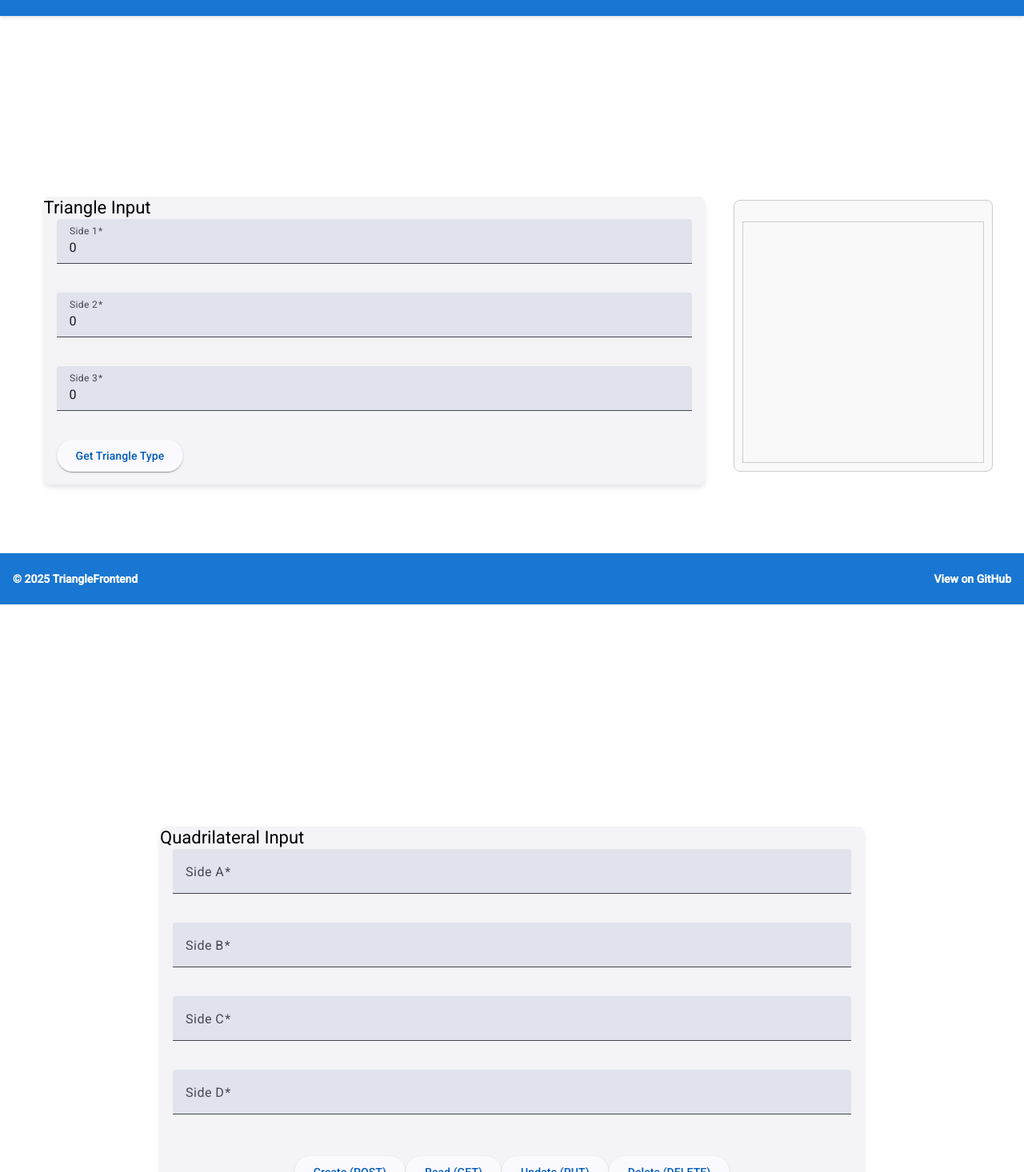
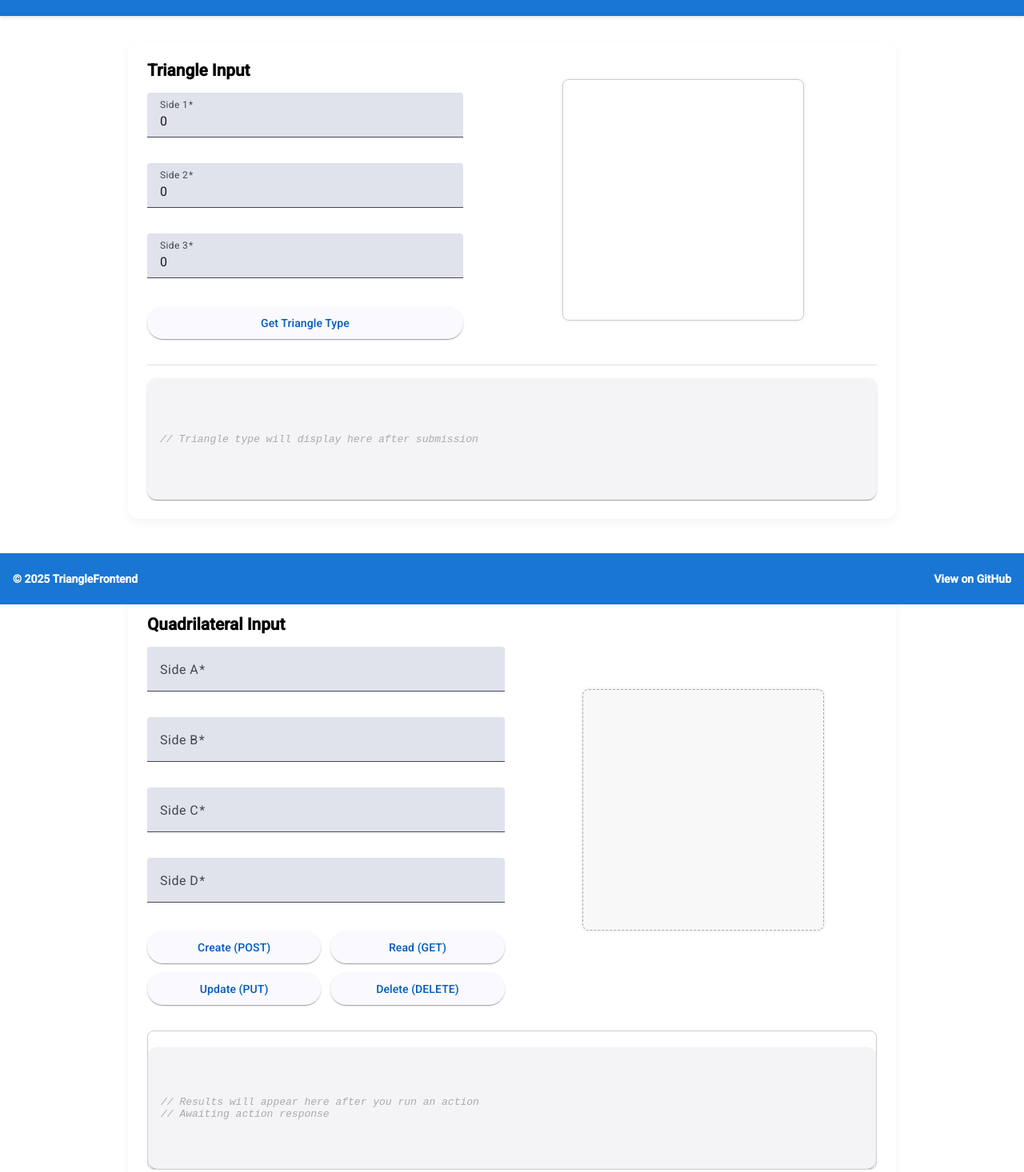
Before and after one commit to Yabina/TriangleFrontend, an Angular app in the folder triangle-frontend/: page / in a window 1280 px wide. Shown: the part 44-1510 px from the top of the page at 80% size. Built offline with nearby package versions, Linux system fonts and the light colour scheme.

Commit message:
Cleaned up front end

```diff
--- a/triangle-frontend/src/app/app.component.css
+++ b/triangle-frontend/src/app/app.component.css
@@ -1,59 +1,56 @@
-/* Quad UX Responses */
-.response-wrapper {
-  border: 1px solid #ccc;
-  margin-top: 1rem;
-  border-radius: 4px;
-  overflow: hidden;
-  transition: border-color 0.3s ease;
-}
-
-.action-bar {
-  height: 6px;
-  width: 100%;
-  background-color: transparent;
-  transition: background-color 0.3s ease;
-}
-
-.response-wrapper.post .action-bar {
-  background-color: #1976d2;
-}
-
-.response-wrapper.get .action-bar {
-  background-color: #388e3c;
-}
-
-.response-wrapper.put .action-bar {
-  background-color: #f9a825;
-}
-
-.response-wrapper.delete .action-bar {
-  background-color: #d32f2f;
-}
-
-.response-content {
-  background-color: #f5f5f5;
-  padding: 1rem;
-  font-family: monospace;
-}
-
 .container {
   display: flex;
   flex-direction: column;
-  align-items: center;
-  justify-content: center;
-  min-height: 100vh;
-  padding: 1rem;
+  gap: 2rem;
+  padding: 2rem;
+  max-width: 960px;
+  margin: 0 auto;
 }
 
-mat-card {
-  border-radius: 8px;
-  box-shadow: 0 4px 6px rgba(0, 0, 0, 0.1);
-  margin: 1rem;
+.bento-box {
+  display: flex;
+  flex-direction: column;
+  background: white;
+  border-radius: 12px;
+  box-shadow: 0 4px 12px rgba(0, 0, 0, 0.05);
+  padding: 1.5rem;
+  gap: 1rem;
+  margin-bottom: 2rem;
+}
+
+.bento-title {
+  font-size: 1.3rem;
+  font-weight: 600;
+  margin-bottom: 1rem;
+}
+
+.bento-main {
+  display: grid;
+  grid-template-columns: auto auto; /* form stays narrow */
+  gap: 2rem;
+  align-items: flex-start;
+  /* justify-content: center; */
+}
+
+.bento-form {
+  display: flex;
+  flex-direction: column;
+  gap: 1rem;
+}
+
+.bento-response {
+  margin-top: 1rem;
+  border-top: 1px solid #ddd;
+  padding-top: 1rem;
+}
+
+.mat-card {
+  margin-bottom: 0;
 }
 
 canvas {
   border: 1px solid #ccc;
-  margin-top: 1rem;
+  /* margin-top: 1rem; */
 }
 
 /* Flexbox layout for the triangle section */
@@ -67,13 +64,15 @@ canvas {
 /* Style for the canvas container */
 .triangle-canvas {
   display: flex;
+  justify-content: center;
   align-items: center;
-  justify-content: center;
-  border: 1px solid #ccc;
-  padding: 10px;
-  background-color: #f9f9f9;
+  /* padding-top: 1rem; */
+  height: 100%;
+}
+
+.triangle-canvas canvas {
   border-radius: 8px;
-  margin-top: 20px;
+  box-shadow: 0 0 4px rgba(0, 0, 0, 0.1);
 }
 
 .footer {
@@ -104,6 +103,17 @@ canvas {
 .spacer {
   flex: 1;
 }
+
+.button-group {
+  display: grid;
+  grid-template-columns: 1fr 1fr;
+  gap: 0.75rem;
+}
+
+.button-group button {
+  width: 100%;
+}
+
 
 button.mat-raised-button {
   transition: transform 0.2s ease, box-shadow 0.2s ease;
@@ -145,7 +155,6 @@ form#quadForm button.mat-raised-button {
 
 /* Add spacing between input fields */
 mat-form-field {
-  margin-bottom: 16px; /* Adds space below each input field */
   width: 100%; /* Ensures consistent width for input fields */
 }
 
@@ -159,8 +168,58 @@ form button.mat-raised-button {
   margin: 0 8px; /* Adds horizontal spacing between buttons */
 }
 
-.button-group {
+.tight-form .form-fields {
   display: flex;
-  justify-content: center; /* Centers the buttons */
-  margin-top: 16px; /* Adds spacing above the button group */
+  flex-direction: column;
+  gap: 0.75rem; /* clean spacing without margin overrides */
 }
+
+/* Quad UX Responses */
+.response-wrapper {
+  border: 1px solid #ccc;
+  border-radius: 8px;
+  overflow: hidden;
+  transition: border-color 0.3s ease;
+}
+
+.response-wrapper .mat-card {
+  margin: 0;
+}
+
+.action-bar {
+  height: 4px;
+  width: 100%;
+  background-color: transparent;
+  transition: background-color 0.3s ease;
+}
+
+.response-wrapper.post .action-bar {
+  background-color: #1976d2;
+}
+.response-wrapper.get .action-bar {
+  background-color: #388e3c;
+}
+.response-wrapper.put .action-bar {
+  background-color: #f9a825;
+}
+.response-wrapper.delete .action-bar {
+  background-color: #d32f2f;
+}
+
+.response-content pre {
+  font-family: monospace;
+  white-space: pre-wrap;
+  margin: 0;
+}
+
+.response-content {
+  min-height: 120px; /* or 140px or whatever matches your typical response height */
+  display: flex;
+  flex-direction: column;
+  justify-content: center;
+}
+
+.placeholder-text {
+  color: #aaa;
+  font-style: italic;
+}
--- a/triangle-frontend/src/app/app.component.html
+++ b/triangle-frontend/src/app/app.component.html
@@ -1,184 +1,135 @@
+<div class="main-layout">
   <mat-toolbar color="primary" class="sticky-header">
     <span>MSSE640 Frontend Angular App</span>
   </mat-toolbar>
 
+  <div class="main-content">
     <div class="container">
-  <!-- Triangle Section -->
-  <div class="triangle-section">
-    <!-- Triangle Input Card -->
-    <mat-card>
-      <mat-card-title>Triangle Input</mat-card-title>
-      <mat-card-content>
-        <form (ngSubmit)="getTriangleType()" #triangleForm="ngForm">
+      <!-- Triangle Bento Box -->
+      <div class="bento-box">
+        <div class="bento-main">
+          <!-- Left Column: Title + Form -->
+          <div>
+            <div class="bento-title">Triangle Input</div>
+
+            <form (ngSubmit)="getTriangleType()" #triangleForm="ngForm" class="bento-form tight-form">
+              <div class="form-fields">
                 <mat-form-field appearance="fill">
                   <mat-label>Side 1</mat-label>
-            <input
-              matInput
-              type="number"
-              [(ngModel)]="side1"
-              name="side1"
-              required
-            />
+                  <input matInput type="number" [(ngModel)]="side1" name="side1" required />
                 </mat-form-field>
-
                 <mat-form-field appearance="fill">
                   <mat-label>Side 2</mat-label>
-            <input
-              matInput
-              type="number"
-              [(ngModel)]="side2"
-              name="side2"
-              required
-            />
+                  <input matInput type="number" [(ngModel)]="side2" name="side2" required />
                 </mat-form-field>
-
                 <mat-form-field appearance="fill">
                   <mat-label>Side 3</mat-label>
-            <input
-              matInput
-              type="number"
-              [(ngModel)]="side3"
-              name="side3"
-              required
-            />
+                  <input matInput type="number" [(ngModel)]="side3" name="side3" required />
                 </mat-form-field>
+              </div>
 
               <button mat-raised-button color="primary" type="submit">
                 Get Triangle Type
               </button>
             </form>
-      </mat-card-content>
-    </mat-card>
+          </div>
 
-    <!-- Canvas for Triangle -->
+          <!-- Right Column: Canvas -->
           <div class="triangle-canvas">
             <canvas #triangleCanvas width="300" height="300"></canvas>
           </div>
         </div>
 
-  <div *ngIf="triangleType" class="result">
+        <!-- Response Section -->
+        <div class="bento-response">
           <mat-card>
-      <mat-card-content>
-        <h2>{{ triangleType }}</h2>
+            <mat-card-content class="response-content">
+              <div *ngIf="triangleType; else trianglePlaceholder">
+                <pre>{{ triangleType }}</pre>
+              </div>
+
+              <ng-template #trianglePlaceholder>
+                <pre class="placeholder-text">// Triangle type will display here after submission</pre>
+              </ng-template>
             </mat-card-content>
           </mat-card>
         </div>
       </div>
-
-<!-- <hr /> -->
+    </div>
 
     <!-- Quadrilateral Section -->
     <div class="container">
-  <mat-card>
-    <mat-card-title>Quadrilateral Input</mat-card-title>
-    <mat-card-content>
-      <form #quadForm="ngForm" class="quad-form">
+      <!-- Quadrilateral Bento Box -->
+      <div class="bento-box">
+        <div class="bento-main">
+          <!-- Left Column: Title + Form -->
+          <div>
+            <div class="bento-title">Quadrilateral Input</div>
+
+            <form #quadForm="ngForm" class="bento-form tight-form">
+              <div class="form-fields">
                 <mat-form-field appearance="fill">
                   <mat-label>Side A</mat-label>
-          <input
-            matInput
-            type="number"
-            id="sideA"
-            name="sideA"
-            [(ngModel)]="sideA"
-            placeholder="Enter side A"
-            required
-          />
+                  <input matInput type="number" [(ngModel)]="sideA" name="sideA" placeholder="Enter side A" required />
                 </mat-form-field>
 
                 <mat-form-field appearance="fill">
                   <mat-label>Side B</mat-label>
-          <input
-            matInput
-            type="number"
-            id="sideB"
-            name="sideB"
-            [(ngModel)]="sideB"
-            placeholder="Enter side B"
-            required
-          />
+                  <input matInput type="number" [(ngModel)]="sideB" name="sideB" placeholder="Enter side B" required />
                 </mat-form-field>
 
                 <mat-form-field appearance="fill">
                   <mat-label>Side C</mat-label>
-          <input
-            matInput
-            type="number"
-            id="sideC"
-            name="sideC"
-            [(ngModel)]="sideC"
-            placeholder="Enter side C"
-            required
-          />
+                  <input matInput type="number" [(ngModel)]="sideC" name="sideC" placeholder="Enter side C" required />
                 </mat-form-field>
 
                 <mat-form-field appearance="fill">
                   <mat-label>Side D</mat-label>
-          <input
-            matInput
-            type="number"
-            id="sideD"
-            name="sideD"
-            [(ngModel)]="sideD"
-            placeholder="Enter side D"
-            required
-          />
+                  <input matInput type="number" [(ngModel)]="sideD" name="sideD" placeholder="Enter side D" required />
                 </mat-form-field>
+              </div>
 
               <div class="button-group">
-          <button
-            mat-raised-button
-            color="primary"
-            type="button"
-            (click)="postQuad()"
-          >
-            Create (POST)
-          </button>
-          <button
-            mat-raised-button
-            color="accent"
-            type="button"
-            (click)="getQuad()"
-          >
-            Read (GET)
-          </button>
-          <button
-            mat-raised-button
-            color="warn"
-            type="button"
-            (click)="putQuad()"
-          >
-            Update (PUT)
-          </button>
-          <button
-            mat-raised-button
-            color="warn"
-            type="button"
-            (click)="deleteQuad()"
-          >
-            Delete (DELETE)
-          </button>
+                <button mat-raised-button color="primary" type="button" (click)="postQuad()">Create (POST)</button>
+                <button mat-raised-button color="accent" type="button" (click)="getQuad()">Read (GET)</button>
+                <button mat-raised-button color="warn" type="button" (click)="putQuad()">Update (PUT)</button>
+                <button mat-raised-button color="warn" type="button" (click)="deleteQuad()">Delete (DELETE)</button>
               </div>
             </form>
-    </mat-card-content>
-  </mat-card>
+          </div>
 
+          <!-- Right Column: Canvas Placeholder -->
+          <div class="triangle-canvas">
+            <canvas #quadCanvas width="300" height="300" style="border: 1px dashed #aaa; background: #f8f8f8;"></canvas>
+          </div>
+        </div>
+
+        <!-- Response Section -->
           <div
-    *ngIf="quadrilateralResponse || responseStatus !== null"
-    class="response-wrapper"
+          class="bento-response response-wrapper"
           [ngClass]="lastAction?.toLowerCase()"
         >
+          <div class="action-bar"></div>
+
           <mat-card>
-      <mat-card-content>
+            <mat-card-content class="response-content">
               <div *ngIf="responseStatus !== null">
                 <h3><strong>Status Code:</strong> {{ responseStatus }}</h3>
               </div>
 
-        <div *ngIf="quadrilateralResponse">
+              <div *ngIf="quadrilateralResponse; else responsePlaceholder">
                 <pre>{{ quadrilateralResponse | json }}</pre>
               </div>
+
+              <ng-template #responsePlaceholder>
+                <pre class="placeholder-text">// Results will appear here after you run an action</pre>
+                <pre class="placeholder-text">// Awaiting {{ lastAction || 'action' }} response</pre>
+
+              </ng-template>
             </mat-card-content>
           </mat-card>
+        </div>
+      </div>
     </div>
   </div>
 
@@ -193,3 +144,4 @@
       View on GitHub
     </a>
   </mat-toolbar>
+</div>
--- a/triangle-frontend/src/styles.css
+++ b/triangle-frontend/src/styles.css
@@ -1,4 +1,31 @@
 /* You can add global styles to this file, and also import other style files */
 
-html, body { height: 100%; }
-body { margin: 0; font-family: Roboto, "Helvetica Neue", sans-serif; }
+html, body {
+    height: 100%;
+    margin: 0;
+    display: flex;
+    flex-direction: column;
+}
+
+body {
+    font-family: Roboto, sans-serif;
+}
+
+app-root {
+    display: flex;
+    flex-direction: column;
+    flex: 1;
+}
+
+.main-layout {
+    display: flex;
+    flex-direction: column;
+    flex: 1;
+    min-height: 100vh;
+}
+
+.main-content {
+    flex: 1;
+    overflow-y: auto;
+    padding-bottom: 64px; /* Space for the footer */
+}
```
Lines whose indentation alone changed are shown as unchanged.
